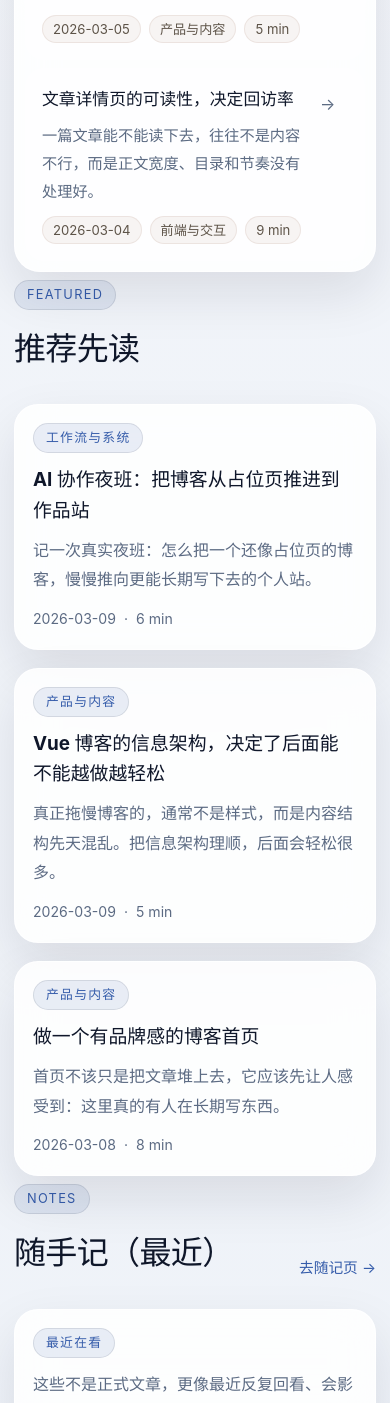
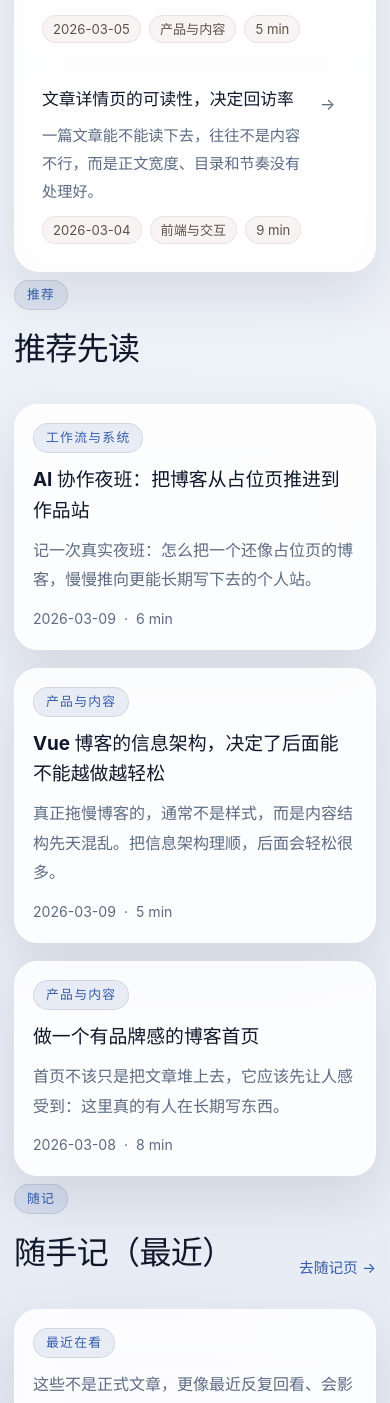
Before and after one commit to heianqishizhisuiyuan/xiaochao-blog, a Vue app: page / in a window 390 px wide. Shown: the part 2098-3501 px from the top of the page. Built offline with nearby package versions, Linux system fonts and the light colour scheme.

Commit message:
Mobile: hide sidebar on narrow screens + remove remaining English labels

```diff
--- a/src/style.css
+++ b/src/style.css
@@ -1286,6 +1286,12 @@ a { color: inherit; text-decoration: none; }
     grid-template-columns: 1fr;
   }
 
+  /* On narrow screens, hide the right sidebar instead of stacking it at the bottom */
+  .editorial-sidebar-stack,
+  .sidebar-nav-layout {
+    display: none;
+  }
+
   .topbar,
   .subpage-head,
   .site-footer,
--- a/src/views/HomeView.vue
+++ b/src/views/HomeView.vue
@@ -72,7 +72,7 @@ const latestNotes = computed(() => {
 
         <section v-if="featuredPosts.length" class="section-head">
           <div>
-            <div class="section-kicker">Featured</div>
+            <div class="section-kicker">推荐</div>
             <h2>推荐先读</h2>
           </div>
         </section>
@@ -94,7 +94,7 @@ const latestNotes = computed(() => {
 
         <section v-if="latestNotes.length" class="section-head">
           <div>
-            <div class="section-kicker">Notes</div>
+            <div class="section-kicker">随记</div>
             <h2>随手记（最近）</h2>
           </div>
           <RouterLink to="/notes" class="section-link">去随记页 →</RouterLink>
```
